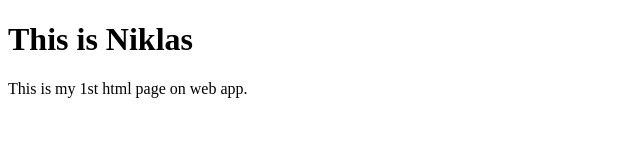
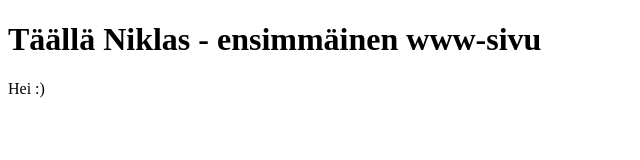
Before and after one commit to nib00021/nib00021.github.io, a plain HTML site: page anyname.html in a window 1280 px wide. Shown: the whole page, without its empty margins (0-640 px from the left). Drawn offline with Linux system fonts and the light colour scheme.

Commit message:
Update anyname.html

```diff
--- a/anyname.html
+++ b/anyname.html
@@ -1,10 +1,10 @@
 <!DOCTYPE html>
 <html>
 <head>
-<title>Page Title</title>
+<title>Ensimmäinen</title>
 </head>
 <body>
-<h1>This is Niklas</h1>
-<p>This is my 1st html page on web app.</p>
+<h1>Täällä Niklas - ensimmäinen www-sivu</h1>
+<p>Hei :)</p>
 </body>
 </html>
```
